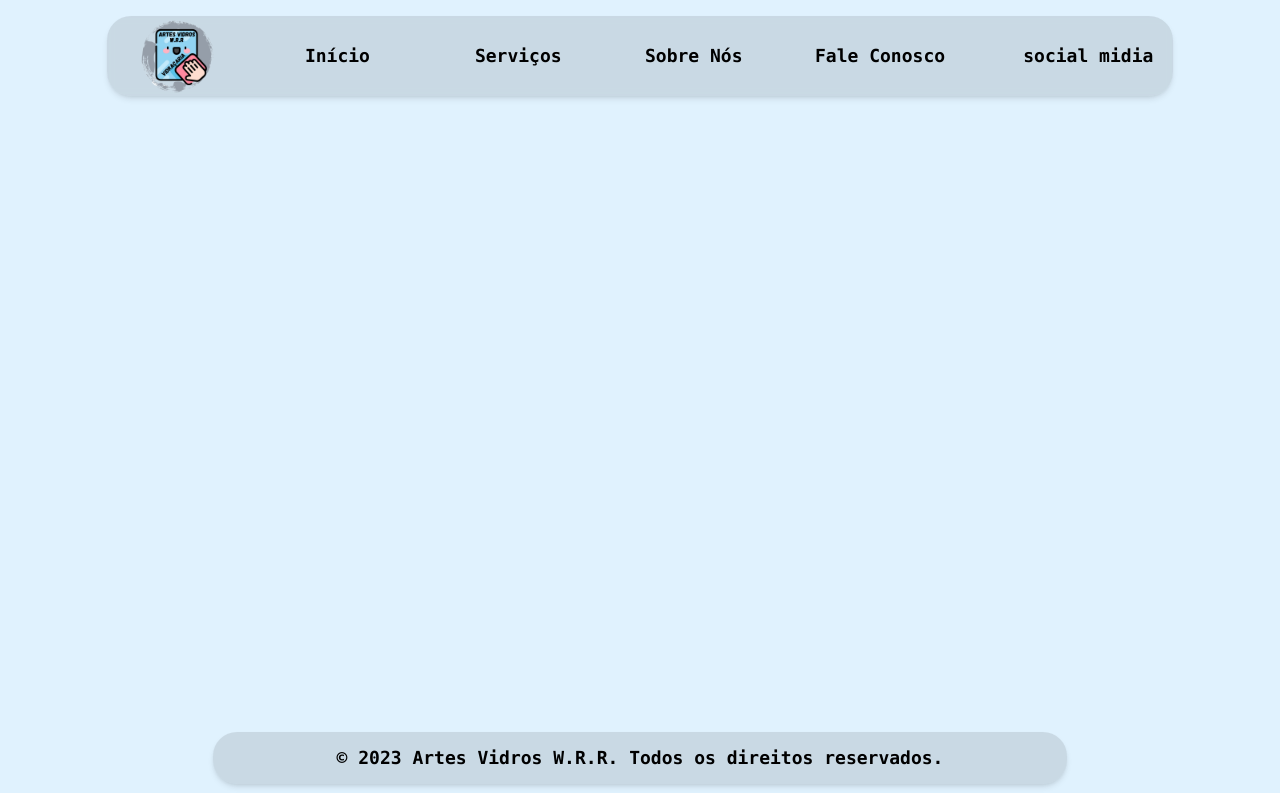
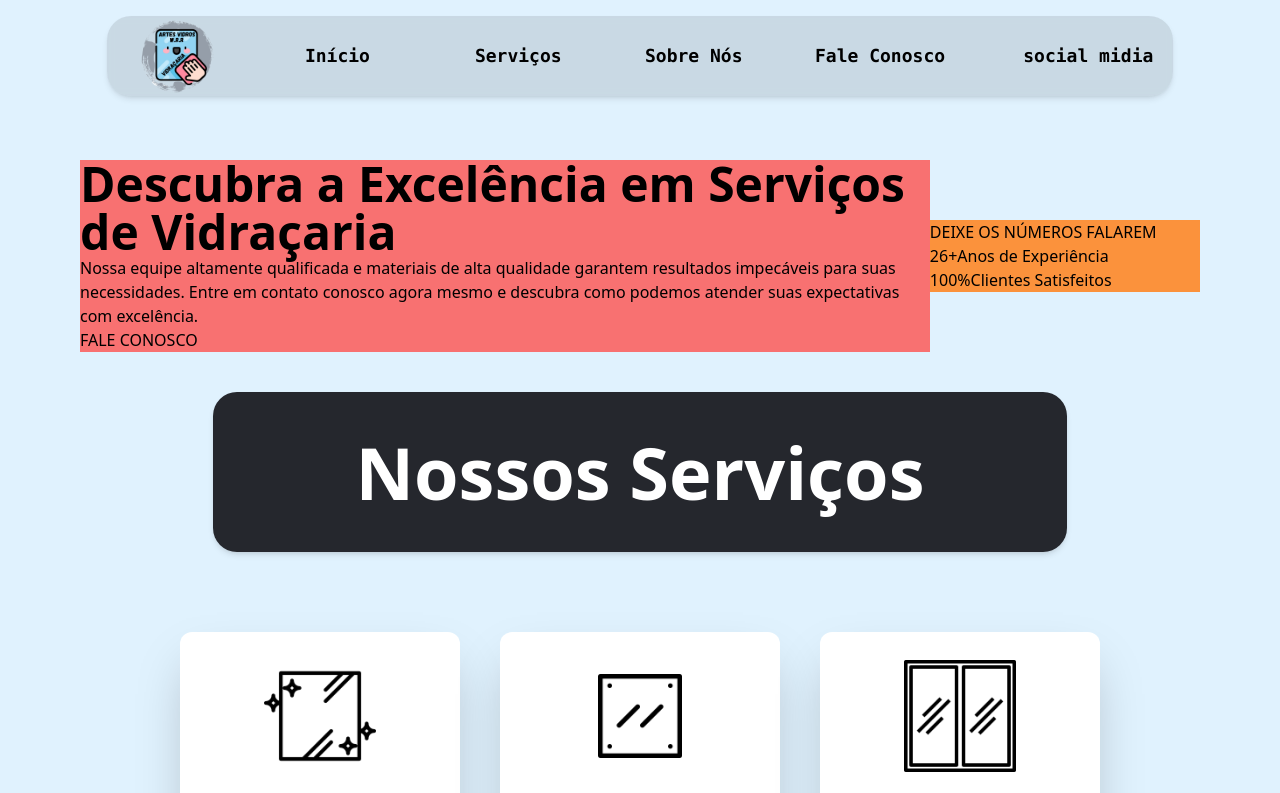
Before and after one commit to Gustavo-Brun/ArtesVidrosWRR, a Next.js app: page / in a window 1280 px wide. Shown: the top 793 px of the page. Built offline with nearby package versions, Linux system fonts and the light colour scheme.

Commit message:
chore: Code adjustments

```diff
--- a/src/app/page.tsx
+++ b/src/app/page.tsx
@@ -1,8 +1,15 @@
+import { Cards } from "@/components/Cards";
+import { Sash } from "@/components/Sash";
+import { Section1 } from "@/components/Section1";
+import { Spacer } from "@/components/Spacer";
 
 export default function Home() {
   return (
     <main>
-
+      <Spacer h={'10'}/>
+      <Section1/>
+      <Sash text="Nossos Serviços"/>
+      <Cards/>
     </main>
   )
 }
--- /dev/null
+++ b/src/components/Section1.tsx
@@ -0,0 +1,35 @@
+import React from 'react'
+
+export function Section1() {
+  return (
+    <section className="flex mx-20 my-10 items-center ">
+
+        <div className='bg-red-400'>
+            <h2 className="font-bold text-5xl    ">
+                Descubra a Excelência em Serviços de Vidraçaria
+            </h2>
+            <p>
+                Nossa equipe altamente qualificada e materiais de alta qualidade garantem resultados impecáveis para suas necessidades. Entre em contato conosco agora mesmo e descubra como podemos atender suas expectativas com excelência.
+            </p>
+            <button>
+                FALE CONOSCO
+            </button>
+        </div>
+
+        <div className='bg-orange-400 w-6/12'>
+            <p>
+                DEIXE OS NÚMEROS FALAREM
+            </p>
+            <p>
+                <span>26+</span>
+                Anos de Experiência
+            </p>
+            <p>
+                <span>100%</span>
+                Clientes Satisfeitos
+            </p>
+        </div>
+
+    </section>
+  )
+}
```
